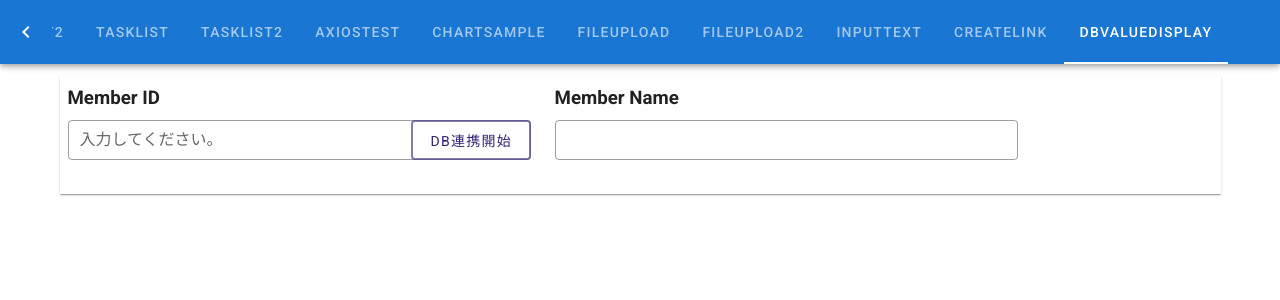
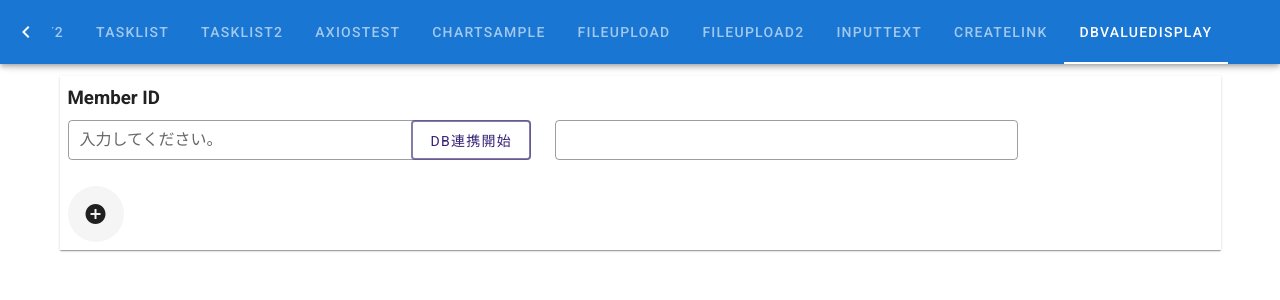
Before and after one commit to subretu/vue-sample-project, a Vue app in the folder frontend/: page /dbvaluesdisplay in a window 1280 px wide. Shown: the top 300 px of the page. Built offline with nearby package versions, Linux system fonts and the light colour scheme.

Commit message:
Add input form add button

```diff
--- a/frontend/src/views/DbValuesDisplay.vue
+++ b/frontend/src/views/DbValuesDisplay.vue
@@ -3,15 +3,15 @@
     <v-row>
       <v-col cols="12">
         <v-sheet color="white" elevation="1" class="pa-2">
-          <v-row>
+          <h3 class="mb-2" align="left">Member ID</h3>
+          <v-row v-for="(input, index) in state.inputs" :key="index">
             <v-col cols="5">
-              <h3 class="mb-2" align="left">Member ID</h3>
               <v-text-field
                 label="入力してください。"
                 outlined
                 dense
                 class="input-text"
-                v-model="state.inputtext1"
+                v-model="input.text1"
                 @input="changeReadyButton"
                 :rules="[requiredValidation, limitLengthValidation]"
               >
@@ -29,7 +29,7 @@
                         : 'connectionDefault',
                     ]"
                     class="mr-n3 mt-n2"
-                    @click="getMemberName(state.inputtext1)"
+                    @click="getMemberName(input.text1)"
                     :loading="state.linking"
                     >{{ buttonText }}</v-btn
                   >
@@ -37,15 +37,17 @@
               >
             </v-col>
             <v-col cols="5">
-              <h3 class="mb-2" align="left">Member Name</h3>
               <v-text-field
                 outlined
                 dense
                 class="input-text"
-                v-model="state.inputtext2"
+                v-model="input.text2"
               ></v-text-field>
             </v-col>
           </v-row>
+          <v-btn fab depressed @click="addInputForm()">
+            <v-icon> mdi-plus-circle </v-icon>
+          </v-btn>
         </v-sheet>
       </v-col>
     </v-row>
@@ -62,12 +64,14 @@ export default defineComponent({
     const state = reactive<{
       inputtext1: string;
       inputtext2: string;
+      inputs: [{ text1: string; text2: string }];
       linking: boolean;
       dbConnectionStatusSuccess: boolean | null;
       dbConnectionStatusFail: boolean | null;
     }>({
       inputtext1: "",
       inputtext2: "",
+      inputs: [{ text1: "", text2: "" }],
       linking: false,
       dbConnectionStatusSuccess: null,
       dbConnectionStatusFail: null,
@@ -86,7 +90,7 @@ export default defineComponent({
         state.linking = true;
 
         const res = await SampleApiService.get_member_name(inputText);
-        state.inputtext2 = res.data?.[0];
+        state.inputs[0].text2 = res.data?.[0];
 
         state.dbConnectionStatusSuccess = true;
         state.dbConnectionStatusFail = false;
@@ -94,7 +98,7 @@ export default defineComponent({
       } catch (err: any) {
         console.log(JSON.parse(err.request.response).detail);
 
-        state.inputtext2 = "";
+        state.inputs[0].text2 = "";
 
         state.dbConnectionStatusSuccess = false;
         state.dbConnectionStatusFail = true;
@@ -118,6 +122,10 @@ export default defineComponent({
       );
     });
 
+    const addInputForm = () => {
+      state.inputs.push({ text1: "", text2: "" });
+    };
+
     return {
       state,
       mytext,
@@ -126,6 +134,7 @@ export default defineComponent({
       limitLengthValidation,
       getMemberName,
       changeReadyButton,
+      addInputForm,
     };
   },
 });
```
